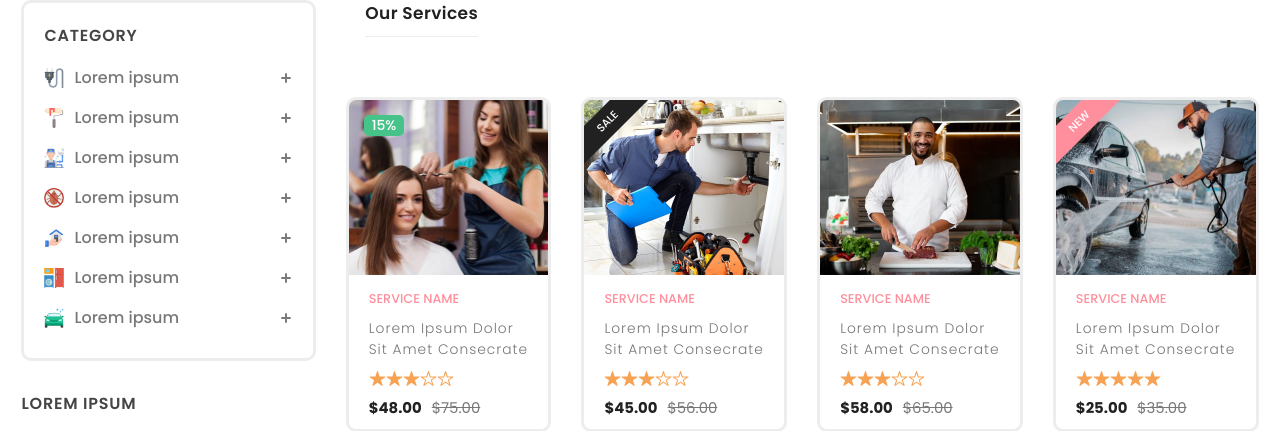
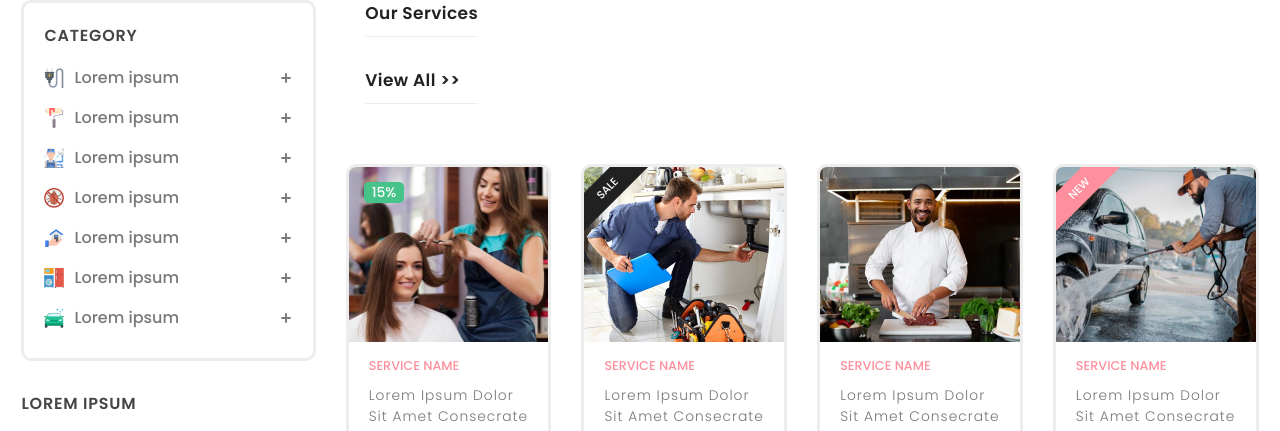
Before and after one commit to PritamMahata/service_hub, a PHP site: page /category.php in a window 1280 px wide. Shown: the part 121-552 px from the top of the page. Run offline with PHP 8.4, Linux system fonts and the light colour scheme.

Commit message:
link with category.php

```diff
--- a/assets/components/sub_components/elements/element-main.php
+++ b/assets/components/sub_components/elements/element-main.php
@@ -1,6 +1,9 @@
 <div class="element-main">
     <div class="container">
+        <div class="element-split">
             <h2 class="title">Our Services</h2>
+            <a href="./category.php"><h2 class="title">view all >></h2></a>
+        </div>
     </div>
     <div class="element-grid">
         <div class="showcase">
```
Lines whose indentation alone changed are shown as unchanged.
